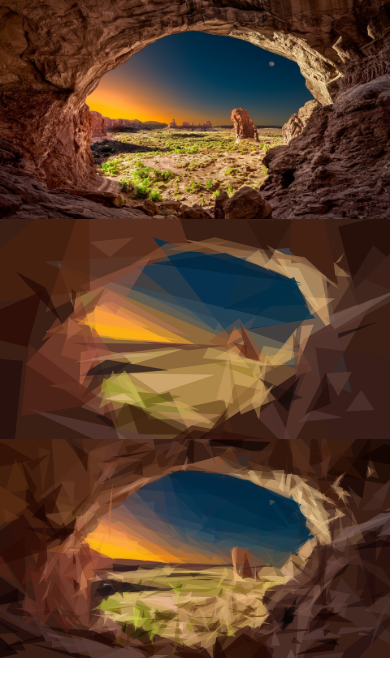
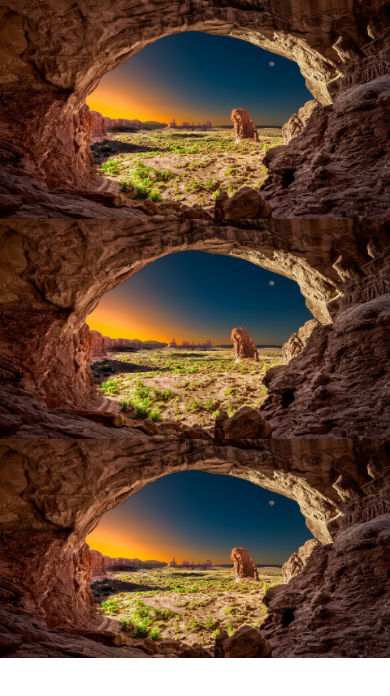
Before and after one commit to johannesleander/svgImagePlaceholderDemo, a plain HTML site: page index.html in a window 390 px wide. Drawn offline with Linux system fonts and the light colour scheme.

Commit message:
Working demo on all images

```diff
--- a/index.html
+++ b/index.html
@@ -4,7 +4,7 @@
   <meta charset="UTF-8">
   <meta name="viewport" content="width=device-width, initial-scale=1.0">
   <meta http-equiv="X-UA-Compatible" content="ie=edge">
-  <title>Document</title>
+  <title>SVG Placeholder Demo</title>
 
   <style>
   body {
@@ -38,24 +38,28 @@
 
 </head>
 <body>
-  <div class="container">
+  <div class="container" id="1">
     <img class="png" src="4k-Canyon.png">
     <img class="svg" src="canyon10.svg" >
   </div>
-  <div class="container">
+  <div class="container" id="2">
     <img class="png" src="4k-Canyon.png">
     <img class="svg" src="canyon100.svg" >
   </div>
-  <div class="container">
+  <div class="container" id="3">
     <img class="png" src="4k-Canyon.png">
     <img class="svg" src="canyon500.svg" >
   </div>
 </body>
 <script type="text/javascript">
   window.onload = () => {
-  const container = document.querySelector('.container');
+  const container1 = document.getElementById('1');
+  const container2 = document.getElementById('2');
+  const container3 = document.getElementById('3');
   setInterval(() => {
-    container.classList.toggle('show');
+    container1.classList.toggle('show');
+    container2.classList.toggle('show');
+    container3.classList.toggle('show');
   }, 4000);
   };
 </script>
```
Also changed, not shown: 1 other file.
